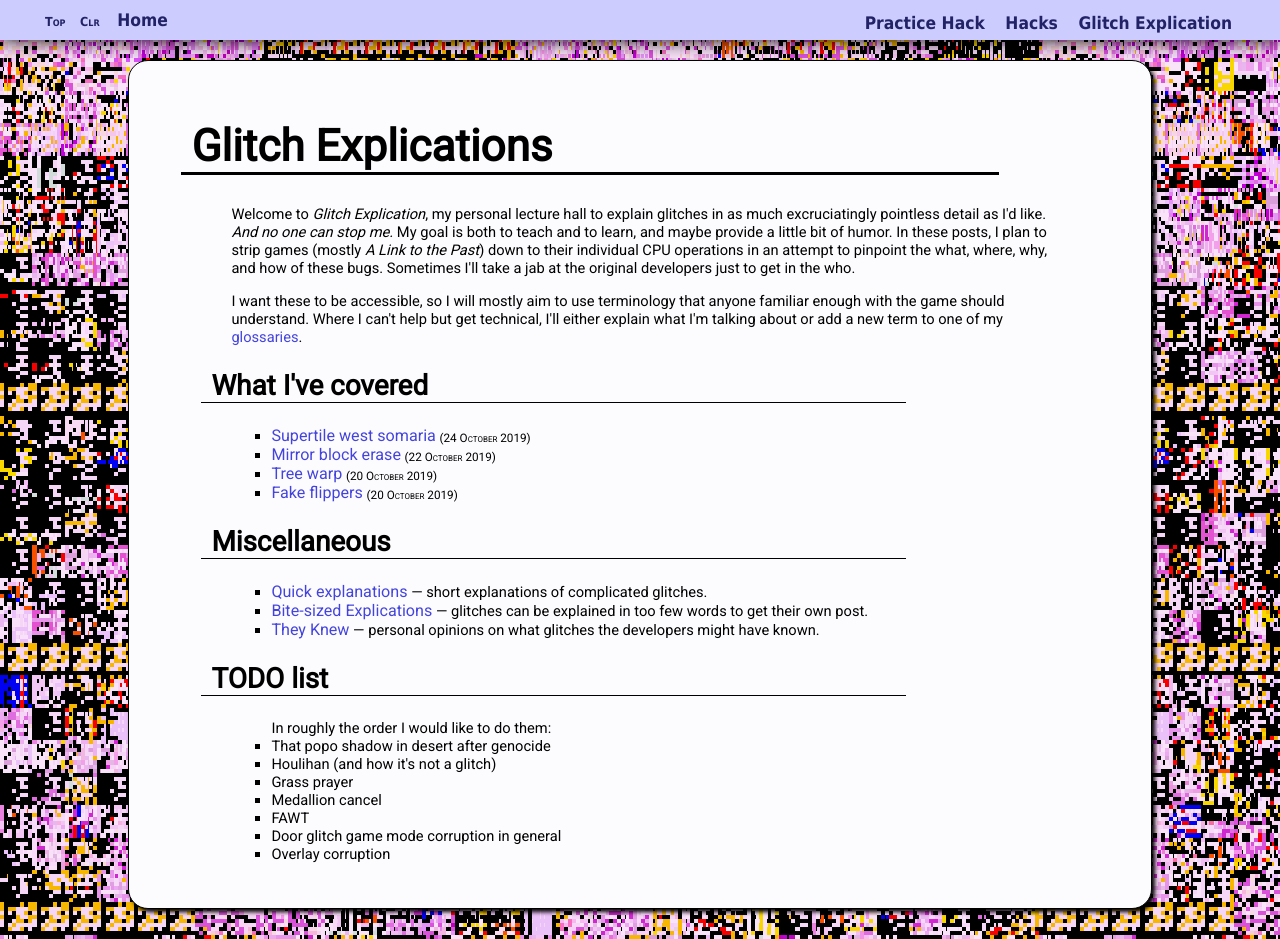
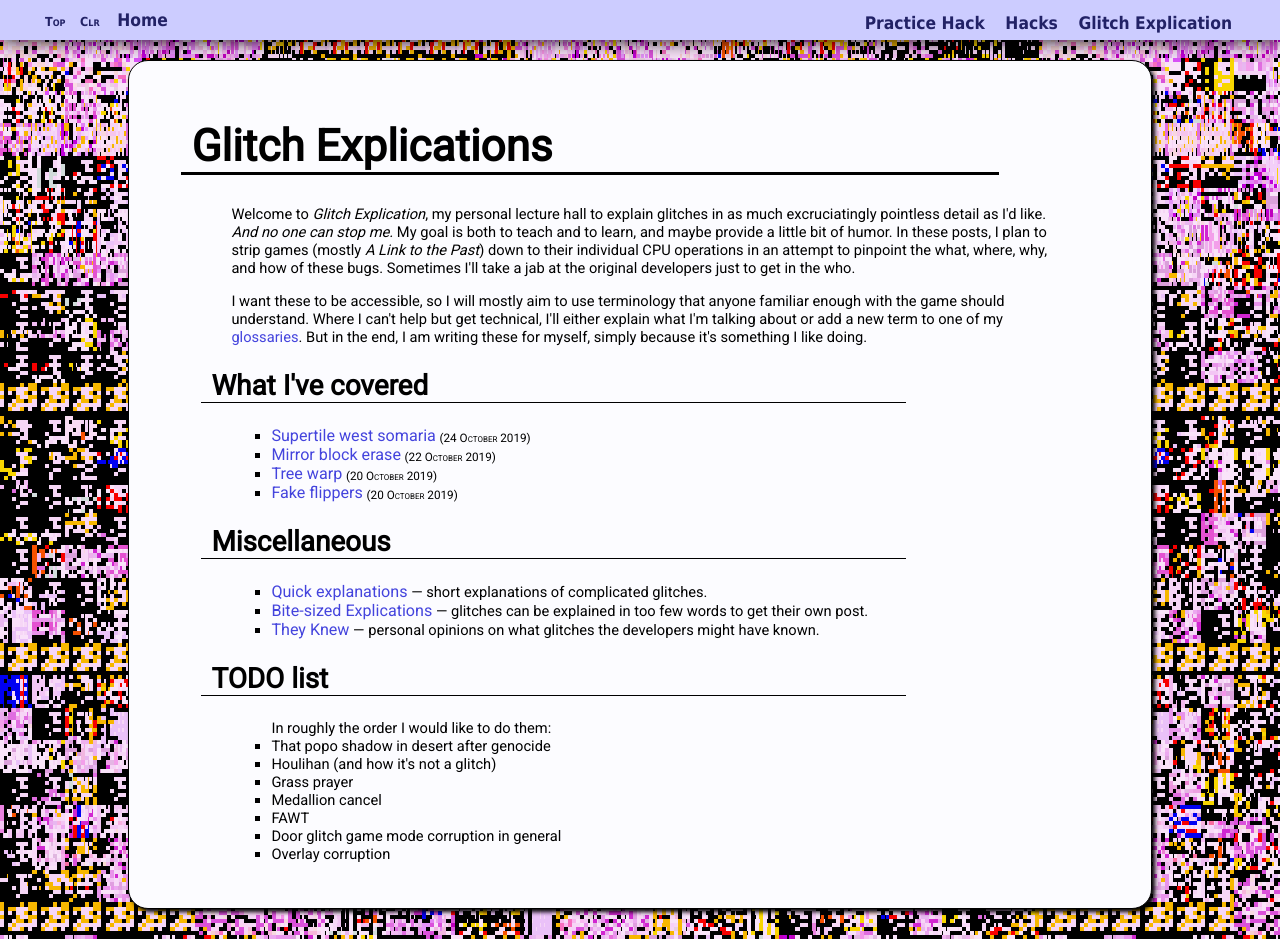
Before and after one commit to spannerisms/spannerisms.github.io, a Jekyll site: the page built from explication.html, in a window 1280 px wide and 939 px high. Built offline with Jekyll 4.4.1, drawn with Linux system fonts in a browser that asks for light colours.

Commit message:
Update explication.html

```diff
--- a/explication.html
+++ b/explication.html
@@ -6,7 +6,7 @@ background: glitchybg
 <div class="contentstuff glitchexp">
 	<h1>Glitch Explications</h1>
 	<p>Welcome to <em class="thispage">Glitch Explication</em>, my personal lecture hall to explain glitches in as much excruciatingly pointless detail as I'd like. <em>And no one can stop me.</em> My goal is both to teach and to learn, and maybe provide a little bit of humor. In these posts, I plan to strip games (mostly <i class="gameName">A Link to the Past</i>) down to their individual CPU operations in an attempt to pinpoint the what, where, why, and how of these bugs. Sometimes I'll take a jab at the original developers just to get in the who.</p>
-	<p>I want these to be accessible, so I will mostly aim to use terminology that anyone familiar enough with the game should understand. Where I can't help but get technical, I'll either explain what I'm talking about or add a new term to one of my <a href="glossaries">glossaries</a>.</p>
+	<p>I want these to be accessible, so I will mostly aim to use terminology that anyone familiar enough with the game should understand. Where I can't help but get technical, I'll either explain what I'm talking about or add a new term to one of my <a href="glossaries">glossaries</a>. But in the end, I am writing these for myself, simply because it's something I like doing.</p>
 
 	<h2>What I've covered</h2>
 	<ul class="postlist">
```
